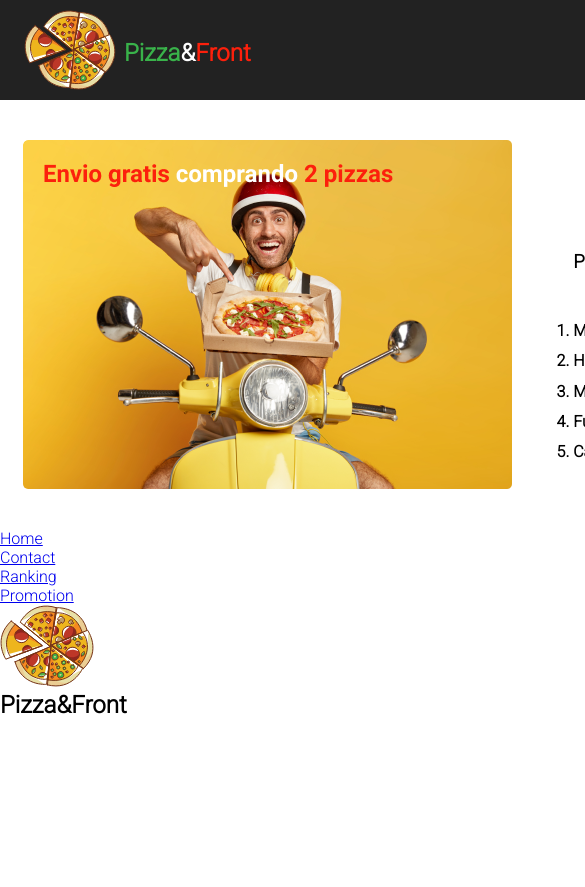
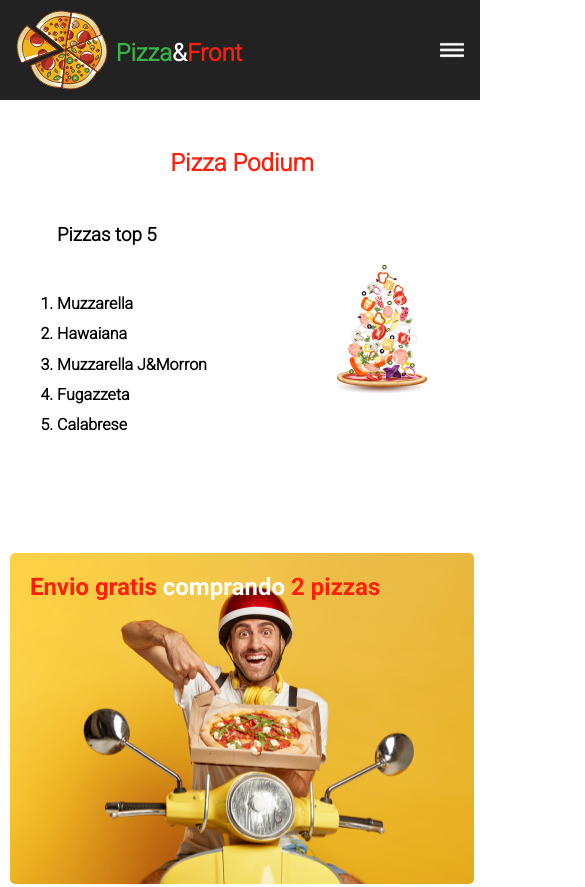
Before and after one commit to Math92/prueba-pizzaFront, a plain HTML site: page index.html in a window 390 px wide. Shown: the top 887 px of the page, 585 px wide, since content can reach past the window. Before the commit the page ends 844 px from the top, so only its background shows below. Drawn offline with Linux system fonts and the light colour scheme.

Commit message:
adding query_480px module, responsive in 120px and 480px

```diff
--- a/index.html
+++ b/index.html
@@ -21,6 +21,7 @@
                 <li><a href="#">Contact</a></li>
             </ul>
         </nav>
+        <img src="./img/bars-solid 1.png" alt="hamburger" class="hamburger">
     </header>
     <main>
         <section></section>
--- /dev/null
+++ b/scss/query_480px.scss
@@ -0,0 +1,109 @@
+@media screen and (max-width: 480px) {
+    body {
+        width: 480px;
+    }
+    header {
+        padding: 1rem;
+        width: 480px;
+        height: 100px;
+        nav {
+            display: none;
+        }
+        img.hamburger {
+            width: 24px;
+            height: 18.38px;
+            display: block;
+        }
+        div {
+            display: flex;
+            align-items: center;
+            font-weight: 700;
+            letter-spacing: 0em;
+            text-align: left;
+            width: 10rem;
+            height: 5rem;
+            gap: 0.5rem;
+        }
+    }
+    main {
+        height: 790px;
+        width: 480px;
+        display: flex;
+        margin: 10px;
+        padding: 1rem;
+        flex-direction: column;
+        align-items: center;
+        justify-content: space-between;        align-items: center;
+        gap: 1.2rem;
+        section:nth-child(2) {
+            width: 464px;
+            height: 331.43px;
+            border-radius: 5px;
+            order: 1;
+            background-color: rgba(255, 255, 255, 1);
+        }
+        section:nth-child(1) {
+            width: 460px;
+            height: 331.43px;
+            border-radius: 5px;
+            order: 2;
+            width: 464px;
+            height: 331.43px;
+            border-radius: 5px;
+        }
+    }
+    footer {
+        width: 480px;
+        height: 84px;
+        padding: 3rem;
+        section:nth-child(2) {
+            order: 1;
+            div {
+                width: 176.88px;
+                height: 52.45px;
+                img {
+                    width: 60.32px;
+                    height: 52.45px;
+                }
+                span:nth-child(1), span:nth-child(2), span:nth-child(3) {
+                    font-size: 20px;
+                }
+            }
+        }
+        section:nth-child(1) {
+            order: 2;
+            width: 49px;
+            height: 72px;
+            nav {
+                width: 49px;
+                height: 72px;
+
+                ul {
+                    width: 49px;
+                    height: 72px;
+                    list-style: none;
+                    padding: 0;
+                    margin: 0;
+                    display: flex;
+                    gap: 2px;
+                    display: flex;
+                    flex-direction: column;
+
+                    li {
+                        width: 49px;
+                        height: 15px;
+                        a {
+                            text-decoration: none;
+                            color: rgba(243, 243, 243, 1);
+                            font-size: 10px;
+                            font-weight: 400;
+                            line-height: 0px;
+                            letter-spacing: 0em;
+                            text-align: left;
+                        }
+                    }
+                }
+            }
+        }
+    }
+}
--- a/scss/styles.scss
+++ b/scss/styles.scss
@@ -1,6 +1,4 @@
-
 @import url('https://fonts.googleapis.com/css2?family=Roboto:wght@300&display=swap');
-
 $primary-color: rgba(34, 34, 34, 1);
 $font-stack: 'Roboto', sans-serif;
 
@@ -22,6 +20,9 @@ header {
     justify-content: space-between;
     align-items: center;
     padding: 1.5rem;
+    img.hamburger {
+        display: none;
+    }
     div {
         display: flex;
         align-items: center;
@@ -34,6 +35,7 @@ header {
         img {
             width: 5.75rem;
             height: 5rem;
+            display: block;
         }
         span:nth-child(1) {
             color: rgba(57, 178, 74, 1);
@@ -83,6 +85,7 @@ main {
     section:nth-child(1) {
         width: 30.6rem;
         height: 21.8rem;
+        background-color: rgba(255, 255, 255, 1);
         border-radius: 5px;
         background-image: url(/img/backgroun-delivery.png);
     }
@@ -123,5 +126,76 @@ main {
             }
         }
     }
+}
 
+footer {
+    width: 1024px;
+    height: 150px;
+    background-color: rgba(34, 34, 34, 1);
+    display: flex;
+    justify-content: space-between;
+    padding: 3rem;
+    align-items: center;
+
+    section:nth-child(2) {
+        div {
+            display: flex;
+            align-items: center;
+            font-weight: 700;
+            letter-spacing: 0em;
+            text-align: left;
+            width: 14.6rem;
+            height: 5rem;
+            gap: 0.5rem;
+
+            img {
+                width: 5.75rem;
+                height: 5rem;
+            }
+
+            span:nth-child(1) {
+                color: rgba(57, 178, 74, 1);
+                font-size: 24px;
+            }
+
+            span:nth-child(2) {
+                color: rgba(255, 255, 255, 1);
+                font-size: 24px;
+            }
+
+            span:nth-child(3) {
+                color: rgba(252, 32, 12, 1);
+                font-size: 24px;
+            }
+        }
+    }
+
+    section:nth-child(1) {
+        nav {
+
+            ul {
+                list-style: none;
+                padding: 0;
+                margin: 0;
+                display: flex;
+                gap: 0.5rem;
+                display: flex;
+                flex-direction: column;
+
+                li {
+                    a {
+                        text-decoration: none;
+                        color: rgba(243, 243, 243, 1);
+                        font-size: 16px;
+                        font-weight: 400;
+                        line-height: 19px;
+                        letter-spacing: 0em;
+                        text-align: left;
+                    }
+                }
+            }
+        }
+    }
 }
+
+@import './query_480px.scss';
```
Also changed, not shown: img/bars-solid 1.png (added), scss/query_480px.css (added), scss/styles.css, 2 other files.
